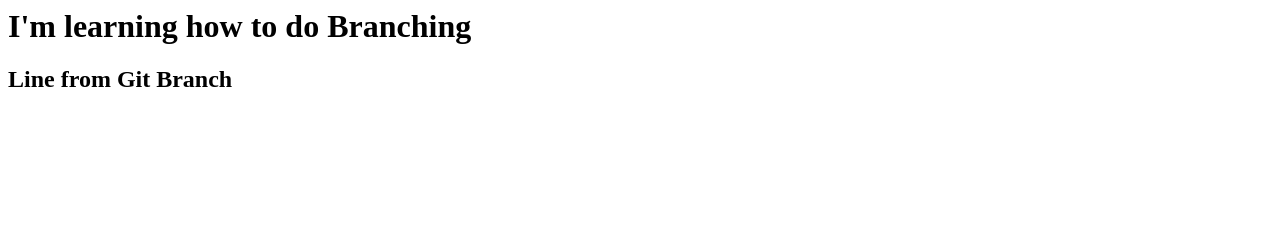
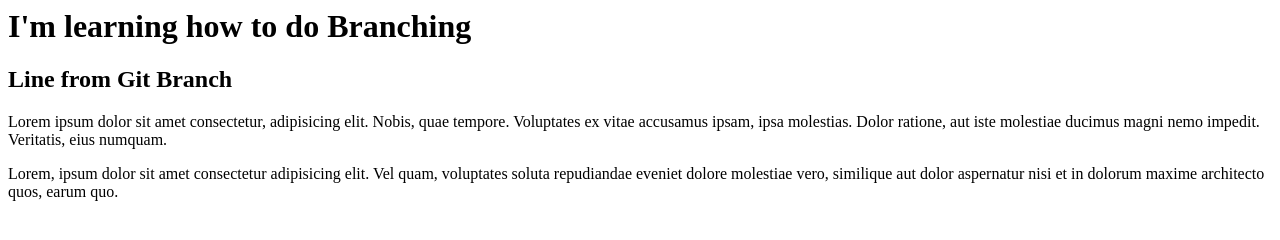
Before and after one commit to MartinaBirech/Git-Branching, a plain HTML site: page index.html in a window 1280 px wide. Drawn offline with Linux system fonts and the light colour scheme.

Commit message:
I have added a paragraph

```diff
--- a/index.html
+++ b/index.html
@@ -1,2 +1,4 @@
 <h1>I'm learning how to do Branching</h2>
     <h2>Line from Git Branch</h2>
+<p>Lorem ipsum dolor sit amet consectetur, adipisicing elit. Nobis, quae tempore. Voluptates ex vitae accusamus ipsam, ipsa molestias. Dolor ratione, aut iste molestiae ducimus magni nemo impedit. Veritatis, eius numquam.</p>
+<p>Lorem, ipsum dolor sit amet consectetur adipisicing elit. Vel quam, voluptates soluta repudiandae eveniet dolore molestiae vero, similique aut dolor aspernatur nisi et in dolorum maxime architecto quos, earum quo.</p>
```
